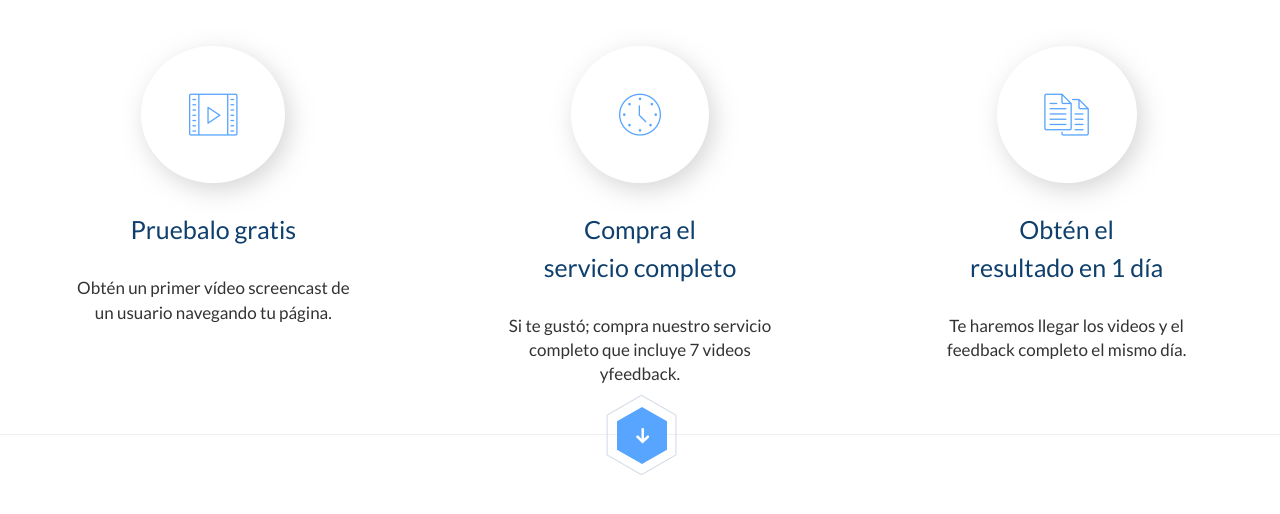
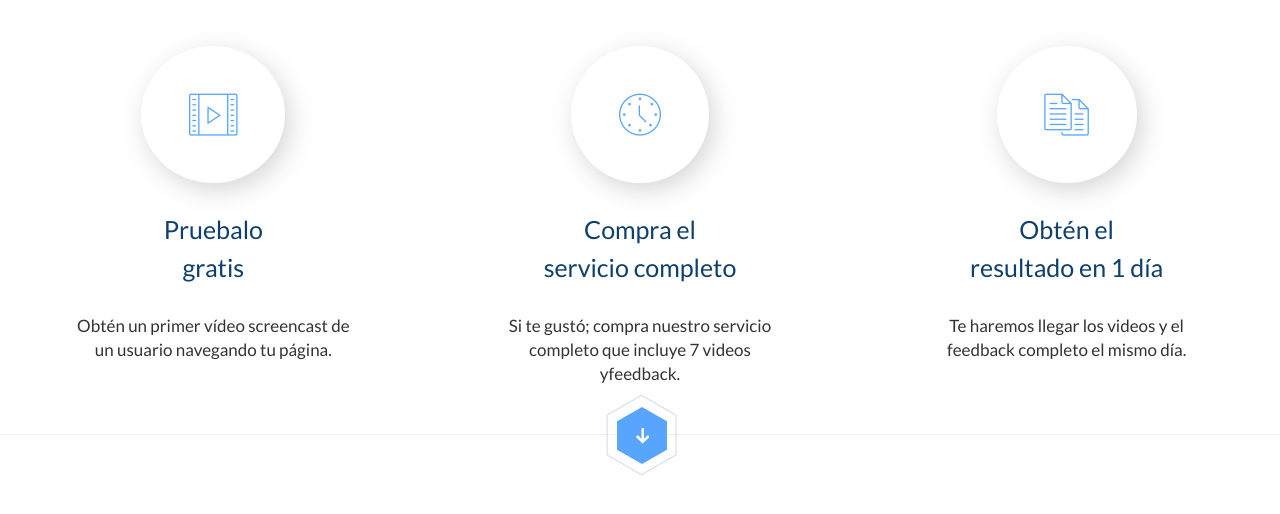
Before and after one commit to AstridCordova/User-Testing-360, a plain HTML site: page index.html in a window 1280 px wide. Shown: the part 732-1246 px from the top of the page. Drawn offline with Linux system fonts and the light colour scheme; files whose address does not match are found by name.

Commit message:
finalizado

```diff
--- a/index.html
+++ b/index.html
@@ -72,7 +72,7 @@
 
             <div class="col-md-4 col-xs-12">
              <i class="icon-video"></i>
-             <h4>Pruebalo gratis</h4>
+             <h4>Pruebalo <br> gratis</h4>
              <p>Obtén un primer vídeo screencast de un usuario navegando tu página.</p>
             </div>
 
```
